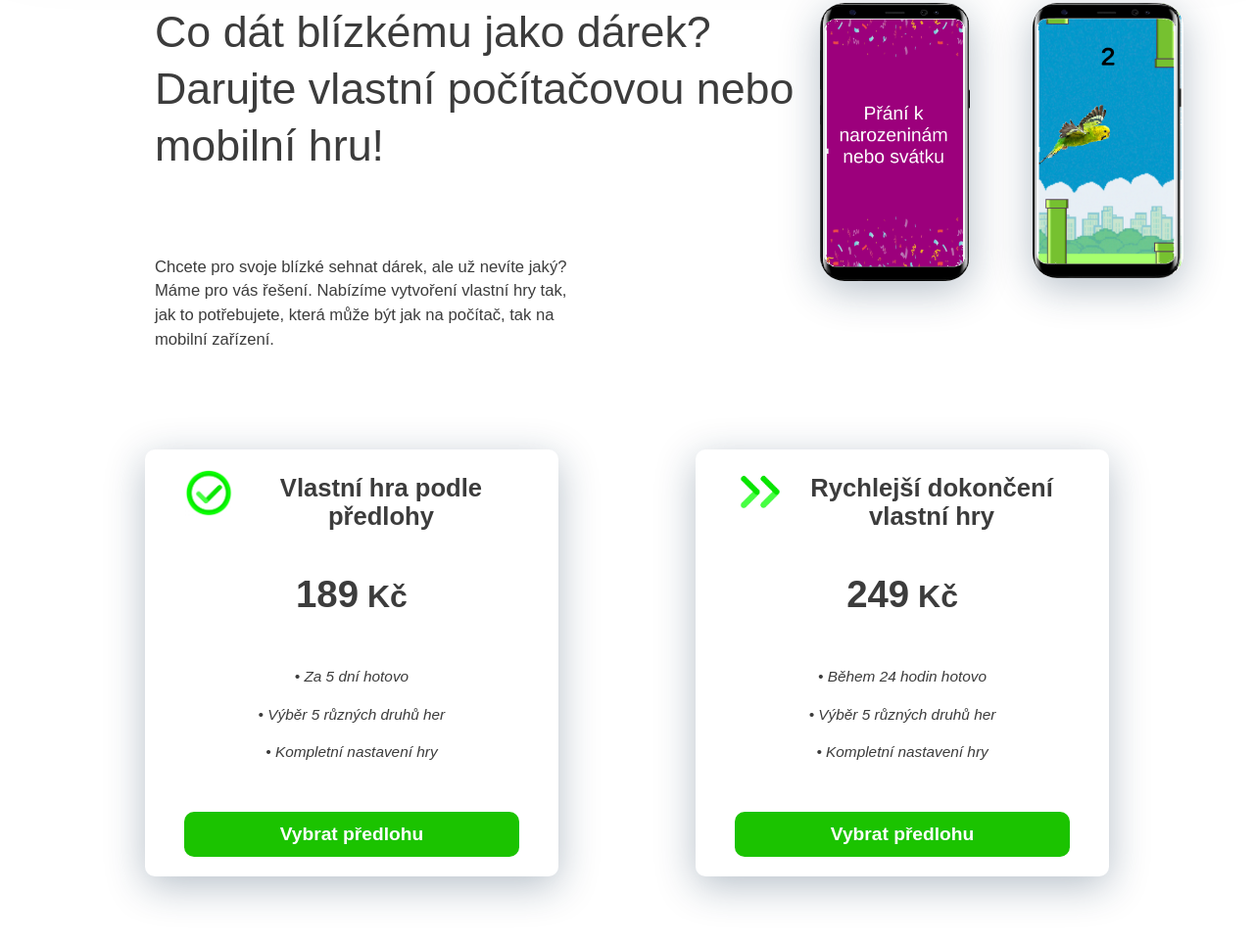
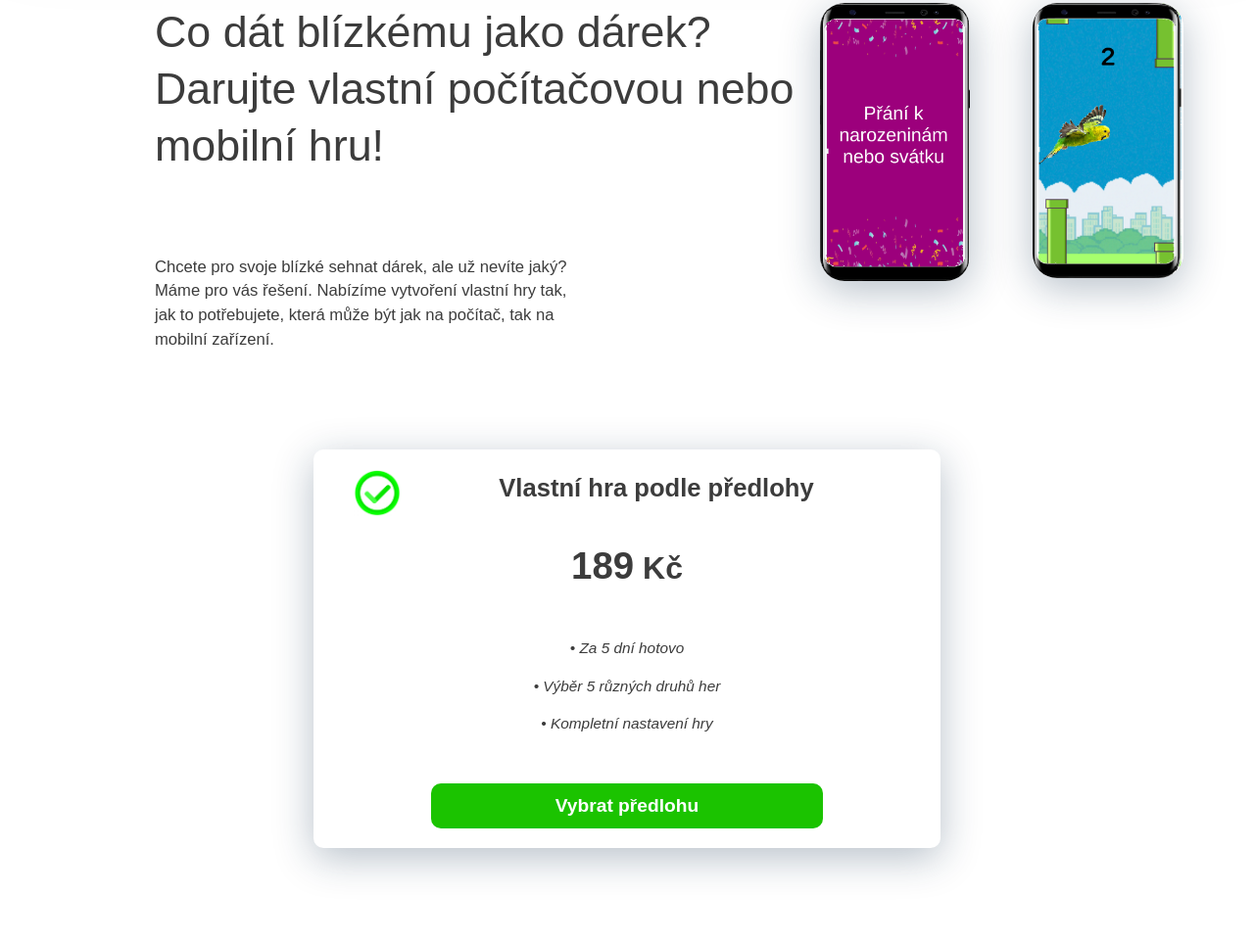
Before and after one commit to Rocek223/Rocek223.github.io, a plain HTML site: page index.html in a window 1280 px wide. Shown: the part 151-1114 px from the top of the page at 98% size. Drawn offline with Linux system fonts and the light colour scheme.

Commit message:
finish bugs

```diff
--- a/index.css
+++ b/index.css
@@ -139,7 +139,7 @@ div.package {
   margin-top: 30px;
   border-radius: 10px;
   background-color: white;
-  transform: translate(-50%, auto);
+  transform: translate(-100%, auto);
   float: left;
 }
 
@@ -172,6 +172,6 @@ html {
   display: grid;
   height: 400px;
   justify-content: space-evenly;
-  grid-template-columns: repeat(auto-fill, 33vw);
+  grid-template-columns: repeat(auto-fill, 50vw);
   margin-top: 2vw;
 }
--- a/index.html
+++ b/index.html
@@ -86,7 +86,7 @@ src="https://www.facebook.com/tr?id=851063926673714&ev=PageView&noscript=1"
                 <button onclick='getPackage("Classic")'> Vybrat předlohu </button>
               </form>
           </div>
-          <div class="package">
+          <!-- <div class="package">
             <img class="preview" src="speedIcon.jpg" alt="betterIcon">
             <p class="TextBoxTitle"> <b> Rychlejší dokončení vlastní hry</b> </p class="TextBoxTitle">
             <br>
@@ -100,7 +100,7 @@ src="https://www.facebook.com/tr?id=851063926673714&ev=PageView&noscript=1"
             <form action="firstStep.html">
                 <button onclick='getPackage("fast")'> Vybrat předlohu </button>
               </form>
-          </div>
+          </div> -->
 
         </div>
       </div>
```
Also changed, not shown: GameChoice/Games/catching.html (+1 -1 lines), GameChoice/Games/collecting.html (+1 -1 lines), GameChoice/Games/flappyBird.html (+1 -1 lines), GameChoice/Games/snake.html (+1 -1 lines).
